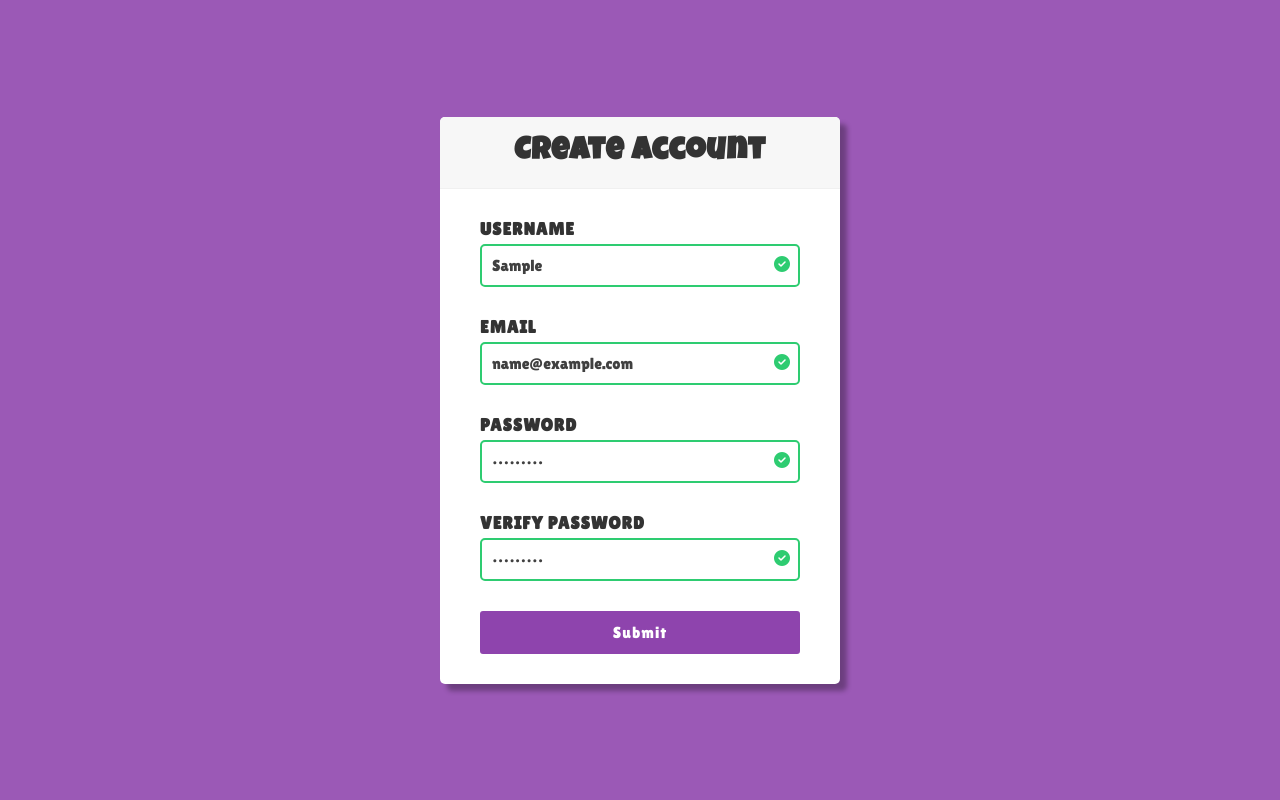
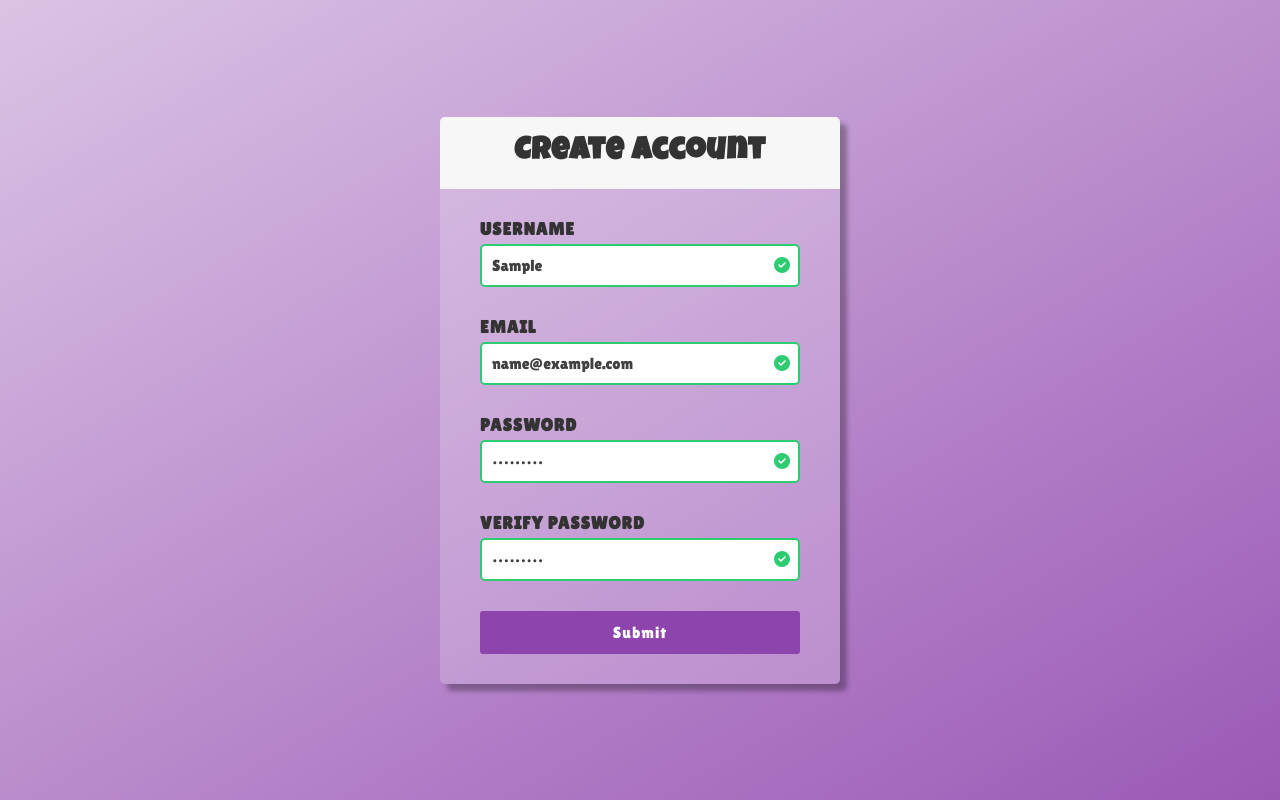
Before and after one commit to HusseinEid93/Vanilla-JavaScript-Applications, a plain HTML site: page App 15 - Client-side form validation/index.html in a window 1280 px wide. Both pictures are taken after typing "Sample", "name@example.com", "Sample123", "Sample123" into the empty fields and a click on the input "Submit". Drawn offline with Linux system fonts and the light colour scheme.

Commit message:
Modifying App 15

```diff
--- a/App 15 - Client-side form validation/script.js
+++ b/App 15 - Client-side form validation/script.js
@@ -33,7 +33,7 @@ function checkInputs() {
             return;
          }
 
-         else if (index === 3 && input.value != password.value) {
+         else if (index === 3 && input.value.trim() != password.value.trim()) {
             setError(input, 'Passwords don’t match');
             return;
          }
--- a/App 15 - Client-side form validation/scss/style.scss
+++ b/App 15 - Client-side form validation/scss/style.scss
@@ -8,6 +8,7 @@
 $heading-font: "Luckiest Guy", cursive;
 $basic-font: "Lilita One", cursive;
 $heading-labels-color: #333;
+$purplish-color: #9b59b6;
 
 * {
    margin: 0;
@@ -17,7 +18,16 @@ $heading-labels-color: #333;
 
 body {
    min-height: 100vh;
-   background-color: #9b59b6;
+   background: linear-gradient(
+      150deg,
+      lighten($purplish-color, 30),
+      lighten($purplish-color, 25),
+      lighten($purplish-color, 20),
+      lighten($purplish-color, 15),
+      lighten($purplish-color, 10),
+      lighten($purplish-color, 5),
+      $purplish-color
+   );
    @include d-flex(center, center);
    font-family: $basic-font;
 }
@@ -25,7 +35,7 @@ body {
 .container {
    width: 400px;
    max-width: 100%;
-   background-color: white;
+   background-color: rgba(255, 255, 255, 0.2);
    border-radius: 5px;
    box-shadow: 7px 7px 5px rgba(0, 0, 0, 0.3);
    overflow: hidden;
@@ -47,10 +57,10 @@ body {
          padding-bottom: 20px;
          position: relative;
          &.success input {
-            border-color: nth($main-colors-list, 1);
+            border-color: nth($main-colors-list, 1) !important;
          }
          &.error input {
-            border-color: nth($main-colors-list, 2);
+            border-color: nth($main-colors-list, 2) !important;
          }
          &.success i.fa-check-circle {
             color: nth($main-colors-list, 1);
@@ -84,8 +94,10 @@ body {
          width: 100%;
          padding: 10px;
          border-radius: 5px;
+         transition: border-color 0.3s;
          &:focus {
             outline: none;
+            border-color: $purplish-color;
          }
          &::placeholder {
             opacity: 0.4;
@@ -110,7 +122,7 @@ body {
       }
       i {
          position: absolute;
-         top: 37px;
+         top: 38px;
          right: 10px;
          visibility: hidden;
          &.fa-eye {
```
Also changed, not shown: App 15 - Client-side form validation/css/style.css.
